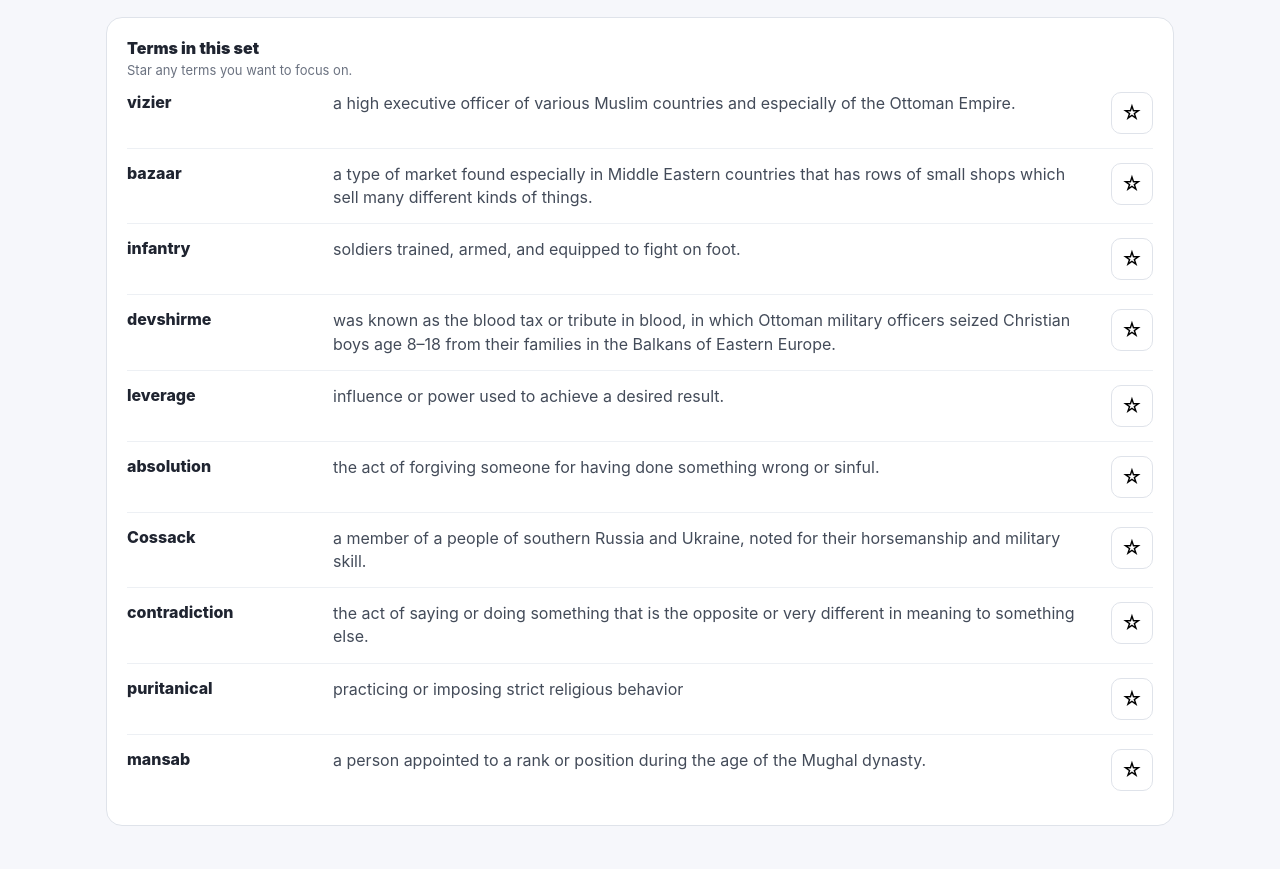
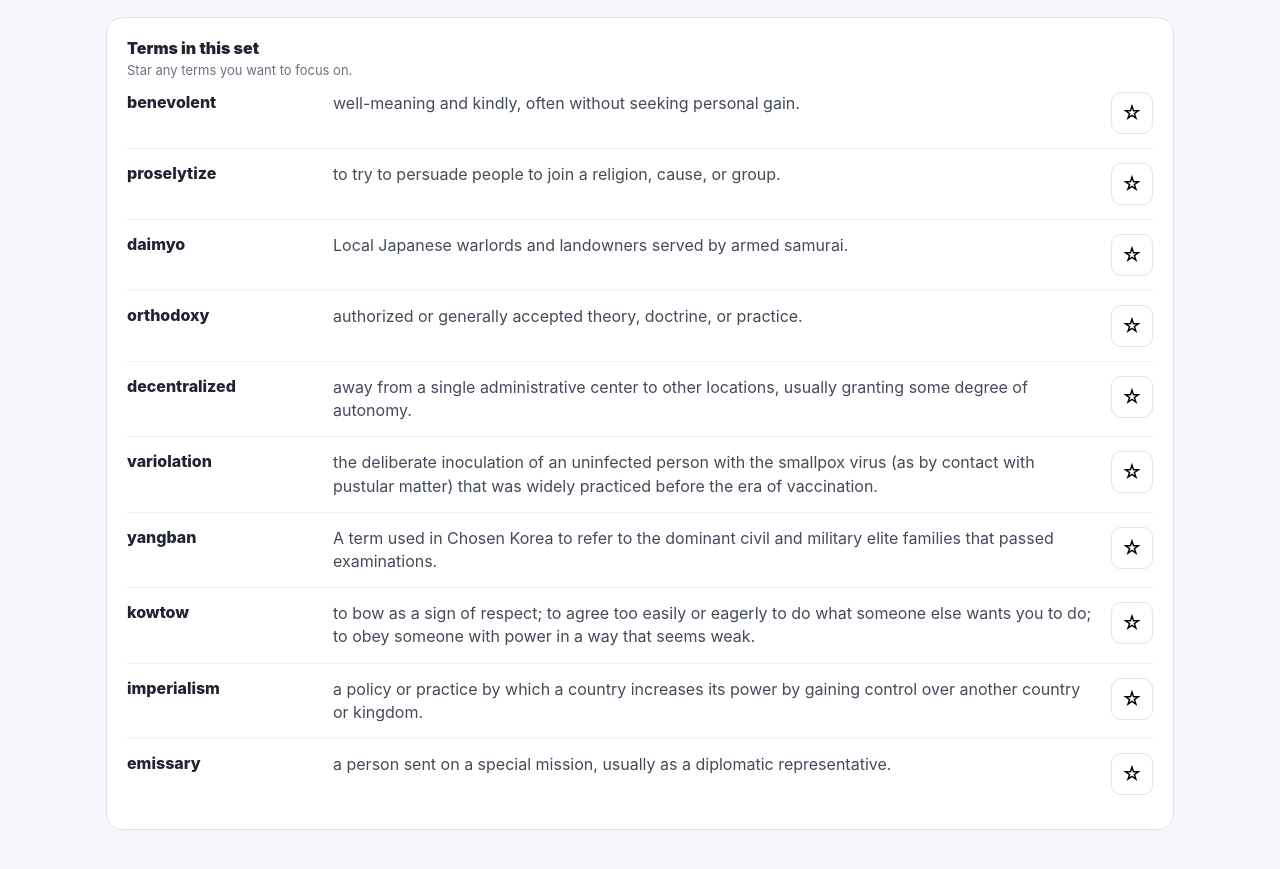
Before and after one commit to kingezano123/history-vocab-study, a plain HTML site: page index.html in a window 1280 px wide. Shown: the part 721-1590 px from the top of the page. Drawn offline with Linux system fonts and the light colour scheme.

Commit message:
Update AP World vocabulary: benevolent through emissary

```diff
--- a/index.html
+++ b/index.html
@@ -261,16 +261,16 @@ h1{margin:0;font-size:30px}
 <script>
 (() => {
 const data = [
- {"word":"vizier","definition":"a high executive officer of various Muslim countries and especially of the Ottoman Empire."},
- {"word":"bazaar","definition":"a type of market found especially in Middle Eastern countries that has rows of small shops which sell many different kinds of things."},
- {"word":"infantry","definition":"soldiers trained, armed, and equipped to fight on foot."},
- {"word":"devshirme","definition":"was known as the blood tax or tribute in blood, in which Ottoman military officers seized Christian boys age 8–18 from their families in the Balkans of Eastern Europe."},
- {"word":"leverage","definition":"influence or power used to achieve a desired result."},
- {"word":"absolution","definition":"the act of forgiving someone for having done something wrong or sinful."},
- {"word":"Cossack","definition":"a member of a people of southern Russia and Ukraine, noted for their horsemanship and military skill."},
- {"word":"contradiction","definition":"the act of saying or doing something that is the opposite or very different in meaning to something else."},
- {"word":"puritanical","definition":"practicing or imposing strict religious behavior"},
- {"word":"mansab","definition":"a person appointed to a rank or position during the age of the Mughal dynasty."}
+ {"word":"benevolent","definition":"well-meaning and kindly, often without seeking personal gain."},
+ {"word":"proselytize","definition":"to try to persuade people to join a religion, cause, or group."},
+ {"word":"daimyo","definition":"Local Japanese warlords and landowners served by armed samurai."},
+ {"word":"orthodoxy","definition":"authorized or generally accepted theory, doctrine, or practice."},
+ {"word":"decentralized","definition":"away from a single administrative center to other locations, usually granting some degree of autonomy."},
+ {"word":"variolation","definition":"the deliberate inoculation of an uninfected person with the smallpox virus (as by contact with pustular matter) that was widely practiced before the era of vaccination."},
+ {"word":"yangban","definition":"A term used in Chosen Korea to refer to the dominant civil and military elite families that passed examinations."},
+ {"word":"kowtow","definition":"to bow as a sign of respect; to agree too easily or eagerly to do what someone else wants you to do; to obey someone with power in a way that seems weak."},
+ {"word":"imperialism","definition":"a policy or practice by which a country increases its power by gaining control over another country or kingdom."},
+ {"word":"emissary","definition":"a person sent on a special mission, usually as a diplomatic representative."}
 ]
 
 const state = {
```
